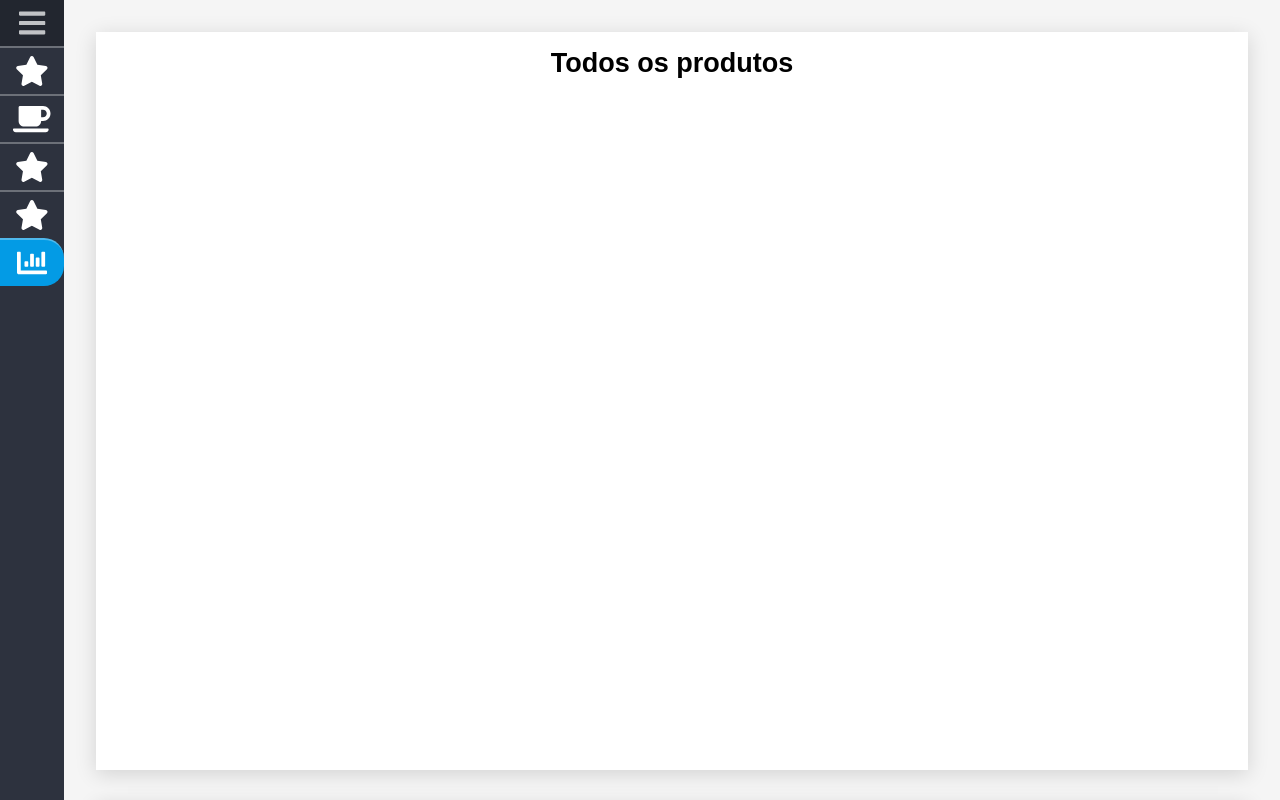
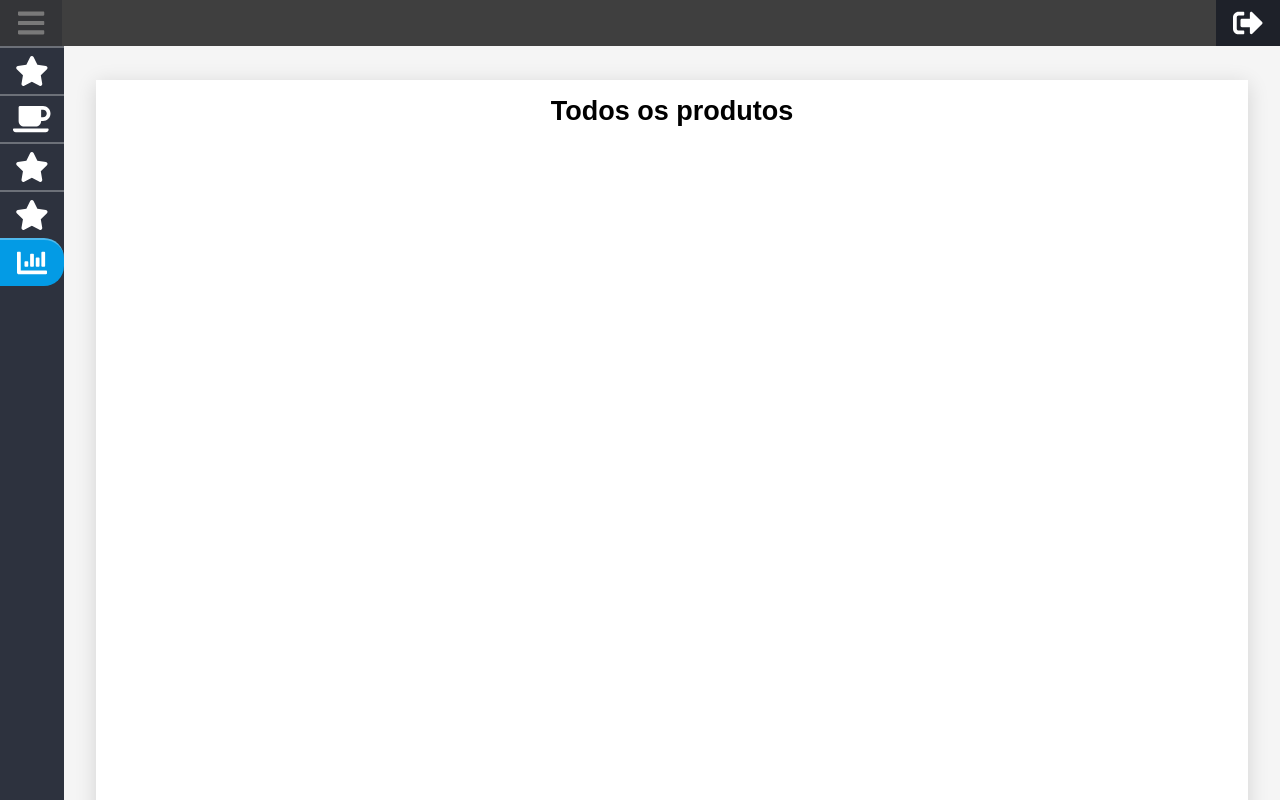
Before and after one commit to daniudo557/my-ecommerce-dashboard, a React (Create React App) app: page /analytics in a window 1280 px wide. Built offline with nearby package versions, Linux system fonts and the light colour scheme.

Commit message:
Create header

```diff
--- a/src/App.js
+++ b/src/App.js
@@ -2,14 +2,16 @@ import React from 'react'
 import GlobalStyle from './styles/global'
 import Layout from './components/layout'
 import { withRouter } from 'react-router-dom'
+import { Container } from './pages/styles'
 
 const App = ({ children }) => {
   return (
-    <div style={{ display: 'flex', flexDirection: 'row' }}>
+    <>
       <GlobalStyle />
       <Layout />
+      <Container />
       {children}
-    </div>
+    </>
   )
 }
 
--- a/src/components/layout/index.js
+++ b/src/components/layout/index.js
@@ -1,12 +1,12 @@
 import React, { useState } from 'react'
 import { FontAwesomeIcon } from '@fortawesome/react-fontawesome'
-import { faCoffee, faStar, faBars, faChartBar } from '@fortawesome/free-solid-svg-icons'
+import { faCoffee, faStar, faBars, faChartBar, faSignOutAlt } from '@fortawesome/free-solid-svg-icons'
 import { useLocation } from 'react-router-dom'
 
 import colors from '../../themes/colors'
 import Sidebar from '../sidebar'
 import { useWindowDimensions } from '../../functions/functions'
-import { ItemButton, MenuItem, Label } from './styles'
+import { ItemButton, MenuItem, Label, Header } from './styles'
 
 const Layout = () => {
   const { pathname } = useLocation()
@@ -39,24 +39,35 @@ const Layout = () => {
             style={{ ...itemStyle, ...sidebarClosedStyle }}
             key={index}
             to={item.path}
+            onClick={() => setSidebarOpen(false)}
           >
-            <FontAwesomeIcon style={{ alignItems: 'flex-start', fontSize: isMobile ? 15 : 30 }} color='#fff' icon={item.icon} />
+            <FontAwesomeIcon style={{ alignItems: 'flex-start', fontSize: isMobile ? 15 : 30 }} color={colors.white} icon={item.icon} />
             {(sidebarOpen) && <Label>{item.text}</Label>}
           </ItemButton>
         )
       }))
   }
+  const renderBurguerButton = () =>
+    <MenuItem onClick={() => setSidebarOpen(!sidebarOpen)}>
+      <FontAwesomeIcon style={{ alignItems: 'center', fontSize: isMobile ? 15 : 30 }} color={colors.white} icon={faBars} />
+    </MenuItem>
 
   return (
     <Sidebar
       toggleSidebar={() => setSidebarOpen(!sidebarOpen)}
       isOpen={sidebarOpen}
     >
-      <MenuItem onClick={() => setSidebarOpen(!sidebarOpen)}>
-        <FontAwesomeIcon style={{ alignItems: 'center', fontSize: isMobile ? 15 : 30 }} color='#fff' icon={faBars} />
-      </MenuItem>
-      {renderSideBarItems(itemsArray)}
+      <Header style={{ }}>
+        {renderBurguerButton()}
+        <div style={{ flexDirection: 'row-reverse', display: 'flex', width: '100%' }}>
+          <MenuItem onClick={() => setSidebarOpen(!sidebarOpen)}>
+            <FontAwesomeIcon style={{ justifyContent: 'center', fontSize: isMobile ? 15 : 30 }} color={colors.white} icon={faSignOutAlt} />
+          </MenuItem>
+        </div>
+      </Header>
+      {isMobile ? sidebarOpen && renderSideBarItems(itemsArray) : renderSideBarItems(itemsArray)}
     </Sidebar>
+
   )
 }
 
--- a/src/components/layout/styles.js
+++ b/src/components/layout/styles.js
@@ -11,13 +11,18 @@ const touchableLink = `
   border-width: 2px;
 
   :hover {
-    opacity: 0.7;
+    opacity: 0.3;
   }
 `
 export const MenuItem = styled.a`
   ${touchableLink}
   background: ${colors.darkGray};
   justify-content: center;
+  width: 64px;
+
+  @media screen and (max-width: 812px) {
+    width: 48px;
+  }
 `
 
 export const ItemButton = styled(Link)`
@@ -33,3 +38,14 @@ export const Label = styled.span`
   line-height: 1.2;
   color: white;
 `
+export const Header = styled.div`
+  width: 100vw;
+  height: 100%;
+  display: flex;
+  flex-direction: row;
+  background-color: #3f3f3f;
+
+  @media screen and (max-width: 812px) {
+    width: 100%;
+  }
+`
--- a/src/components/sidebar/index.js
+++ b/src/components/sidebar/index.js
@@ -1,6 +1,6 @@
 import React from 'react'
 
-import { BigSidebar, LittleSidebar } from './styles'
+import { BigSidebar, LittleSidebar, MobileSidebar } from './styles'
 import { useWindowDimensions } from '../../functions/functions'
 
 const Sidebar = ({ children, isOpen }) => {
@@ -8,13 +8,14 @@ const Sidebar = ({ children, isOpen }) => {
   const { width } = useWindowDimensions()
   const isMobile = width <= 812
 
-  if (isMobile) {
-    return <></>
-  }
-  return (isOpen
-    ? <BigSidebar>{renderContent()}</BigSidebar>
-    : <LittleSidebar>{renderContent()}</LittleSidebar>
-  )
+  const renderMobileSidebar = () => isOpen ? <MobileSidebar>{renderContent()}</MobileSidebar> : renderContent()
+
+  const renderDesktopSidebar = () =>
+    isOpen
+      ? <BigSidebar>{renderContent()}</BigSidebar>
+      : <LittleSidebar>{renderContent()}</LittleSidebar>
+
+  return isMobile ? renderMobileSidebar() : renderDesktopSidebar()
 }
 
 export default Sidebar
--- a/src/components/sidebar/styles.js
+++ b/src/components/sidebar/styles.js
@@ -18,3 +18,8 @@ export const LittleSidebar = styled.div`
   ${sideBarDefault}
   width: 64px;
 `
+export const MobileSidebar = styled.div`
+  height: 100vh;
+  background-color: ${colors.mediumGray};
+  color: ${colors.white};
+`
--- a/src/pages/styles.js
+++ b/src/pages/styles.js
@@ -6,10 +6,12 @@ export const Container = styled.div`
   display: flex;
   width: calc(100% - 64px);
   margin-left: 64px;
+  margin-top: 24px;
 
   @media screen and (max-width: 812px) {
     width: 100%;
     margin-left: 0px;
+    margin-top: 0px;
   }
 `
 
```
